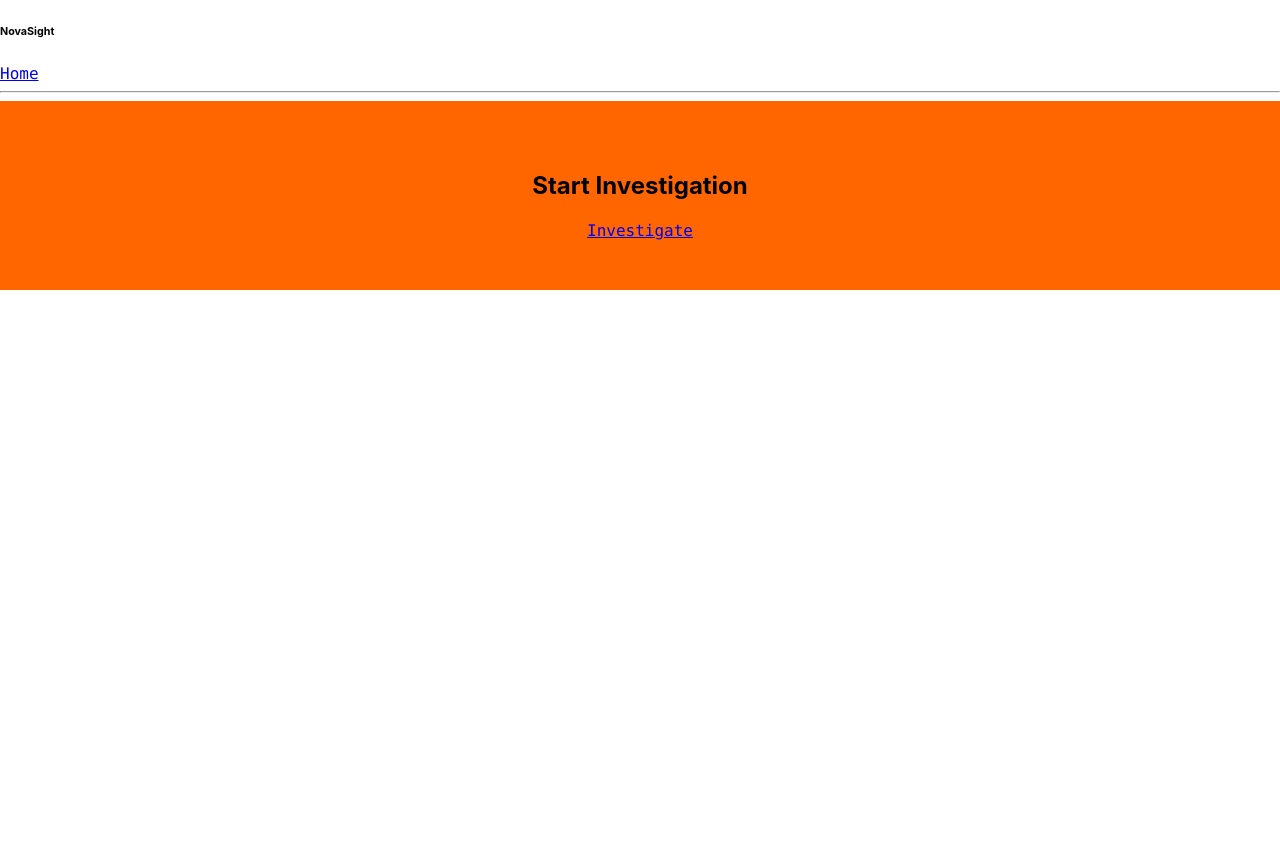
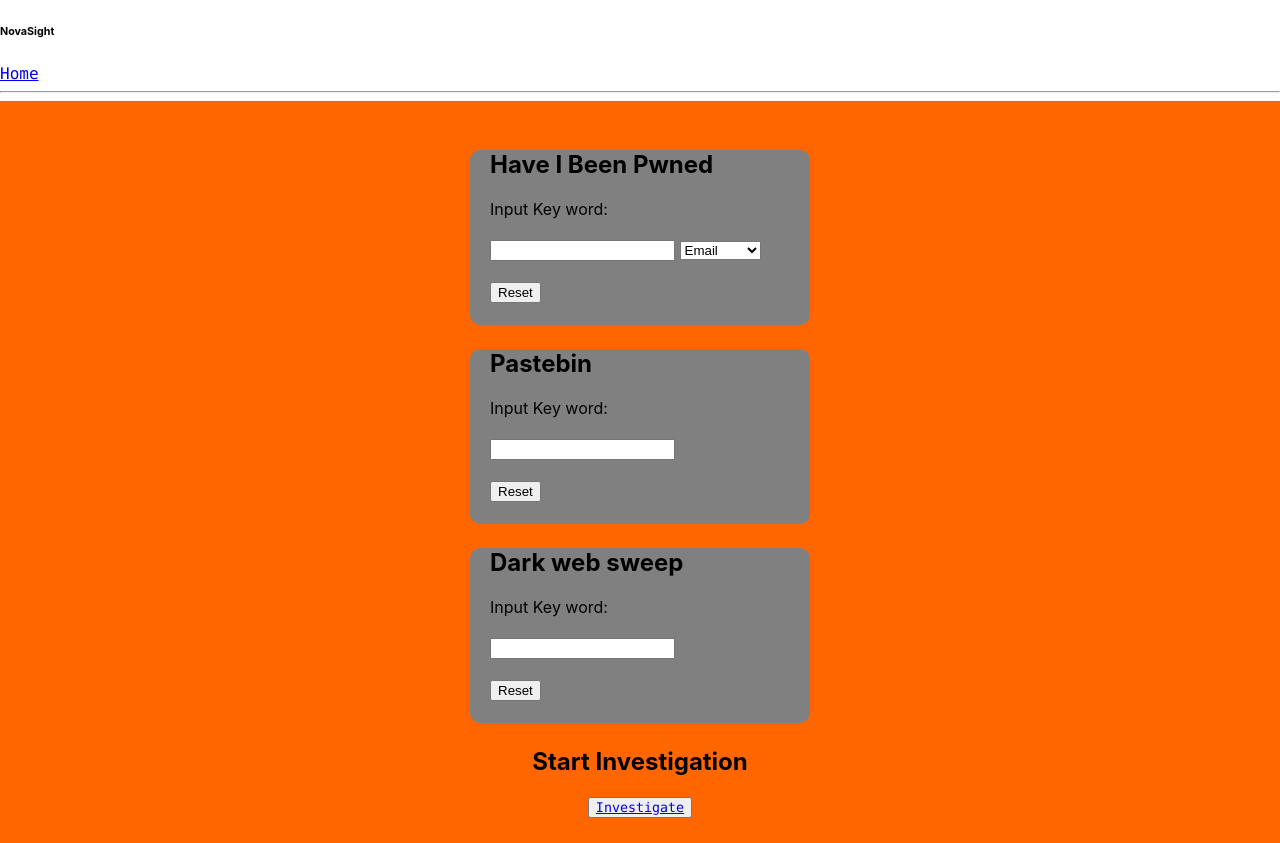
Before and after one commit to gmfoster/Capstone, a React (Create React App) app in the folder novasight_front/: page /startinvestigation in a window 1280 px wide. Before the commit the page ends 800 px from the top, so only its background shows below. Built offline with nearby package versions, Linux system fonts and the light colour scheme.

Commit message:
StartInvestigation page initail functinoality and UI done

```diff
--- /dev/null
+++ b/novasight_front/src/StartInvestigation.css
@@ -0,0 +1,31 @@
+
+
+div.module{
+  width: 25%;
+  height: 175px;
+  background-color: grey;
+  text-align:left;
+  border-radius:10px;
+  margin:auto;
+  padding-left: 20px;
+}
+
+div.centered_div_mod {
+    text-align: center;
+    margin:auto;
+    width:100%;
+    background-color: #FF6600;
+    padding-top: 25px;
+    padding-bottom: 25px;
+
+  }
+
+  h2 {
+    display: block;
+    font-size: 1.5em;
+    margin-top: 1em;
+    margin-bottom: 0.83em;
+    margin-left: 0;
+    margin-right: 0;
+    font-weight: bold;
+}
--- a/novasight_front/src/StartInvestigation.js
+++ b/novasight_front/src/StartInvestigation.js
@@ -1,16 +1,74 @@
 import React, { Component } from 'react';
 import Link from './Link';
+import './App.css';
+import './index.css';
+import './StartInvestigation.css';
+import { link } from 'fs';
+
+
+class StartInvestigation extends React.Component {
+  handleClick() {
+    //TODO: REST Api call and User input checker
+    return(
+      <Link to='/investigationprogress'>
+
+          </Link>
+
+    );
+  }
+
+  render() {
+    return(
+    <div class="centered_div_mod">
+      <div class="module">
+      <form>
+
+      <h2 > Have I Been Pwned </h2>
+              Input Key word:<br></br><br></br>
+      <div> <input type="text" name="pwndUserInTxt"></input> <select>
+  <option value="email">Email</option>
+  <option value="password">Password</option>
+</select> </div><br></br>
+      <input type="reset"></input>
+    </form><br></br>
+      </div>
+
+
+       <div class="module">
+      <form>
+      <h2> Pastebin </h2>
+              Input Key word:<br></br><br></br>
+      <input type="text" name="pasteUserInTxt" ></input><br></br><br></br>
+      <input type="reset"></input>
+    </form><br></br>
+
+
+      </div>
+
+      <div class="module">
+
+        <form>
+        <h2> Dark web sweep </h2>
+                Input Key word:<br></br><br></br>
+        <input type="text" name="darkUserInTxt" value=""></input><br></br><br></br>
+        <input type="reset"></input>
+      </form><br></br>
+
+
+        </div>
 
 
 
-const StartInvestigation = () => (
-    <div class="centered_div">
       <h2>Start Investigation</h2>
-      <Link to='/investigationprogress'>
-            <code>Investigate</code>
-      </Link>
+      <button>
+      <Link to='/investigationprogress'><code>   Investigate   </code></Link>
+      </button>
+
     </div>
-  );
+    );
+  }
+}
 
+//  <code>Investigate</code>
 
   export default StartInvestigation;
```
